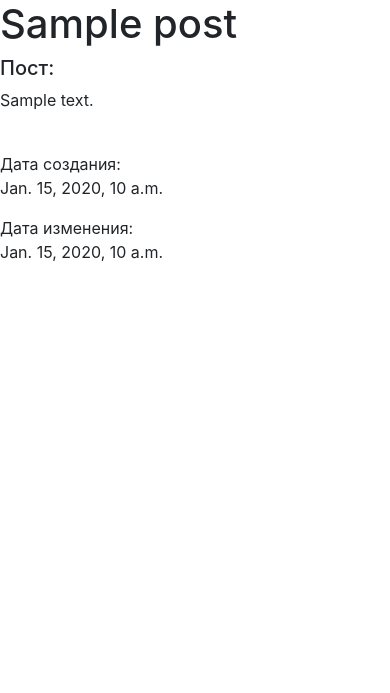
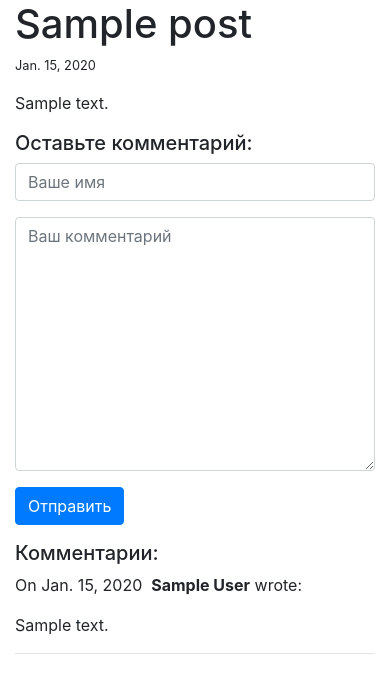
Before and after one commit to Isaeva04/Isaeva_2023, a Django app: a page that uses Isaeva/blog/Templates/blog_detail.html in a window 390 px wide. Shown: the part 56-749 px from the top of the page. Run offline with Django 4.2, Linux system fonts and the light colour scheme; tables that the repository leaves empty hold one stand-in row (values such as "Sample post").

Commit message:
Isaeva_2023

```diff
--- a/Isaeva/blog/Templates/blog_detail.html
+++ b/Isaeva/blog/Templates/blog_detail.html
@@ -1,16 +1,31 @@
 {% extends "base.html" %}
 {% block page_content %}
+<div class="col-md-8 offset-md-2">
+    <h1>{{ post.title }}</h1>
+    <small>
+        {{ post.created_on.date }}
 
-<h1>{{ post.title }}</h1>
-<div class="row">
-    <div class="col-md-4">
-        <h5>Пост:</h5>
-        <p>{{ post.body }}</p>
-        <br>
-        <h8>Дата создания:</h8>
-        <p>{{ post.created_on }}</p>
-        <h9>Дата изменения:</h9>
-        <p>{{ post.last_modified }}</p>
-    </div>
+    </small>
+    <p>{{ post.body | linebreaks }}</p>
+    <h5>Оставьте комментарий:</h5>
+    <form action="/blog/{{ post.pk }}/" method="post">
+        {% csrf_token %}
+        <div class="form-group">
+            {{ form.author }}
+        </div>
+        <div class="form-group">
+            {{ form.body }}
+        </div>
+        <button type="submit" class="btn btn-primary">Отправить</button>
+    </form>
+    <h5>Комментарии:</h5>
+    {% for comment in comments %}
+    <p>
+        On {{comment.created_on.date }}&nbsp;
+        <b>{{ comment.author }}</b> wrote:
+    </p>
+    <p>{{ comment.body }}</p>
+    <hr>
+    {% endfor %}
 </div>
 {% endblock %}
--- a/Isaeva/blog/Templates/blog_index.html
+++ b/Isaeva/blog/Templates/blog_index.html
@@ -9,7 +9,7 @@
 
         <div class="card-body">
           <h5 class="card-title">{{ Post.title }}</h5>
-          <p class="card-text">{{ Post.body }}</p>
+          <p class="card-text">{{ Post.body | slice:":400" }}</p>
           <a href="{% url 'blog_detail' Post.pk %}"
             class="btn btn-primary">
             Подробнее
--- /dev/null
+++ b/Isaeva/blog/forms.py
@@ -0,0 +1,17 @@
+from django import forms
+
+
+class CommentForm(forms.Form):
+    author = forms.CharField(
+        max_length = 60,
+        widget = forms.TextInput(attrs={
+            'class':'form-control',
+            'placeholder': 'Ваше имя'
+        })
+    )
+    body = forms.CharField(
+        widget=forms.Textarea(attrs={
+            'class': 'form-control',
+            'placeholder': 'Ваш комментарий'
+        })
+    )
--- a/Isaeva/blog/urls.py
+++ b/Isaeva/blog/urls.py
@@ -5,4 +5,5 @@ from . import views
 urlpatterns = [
     path("", views.blog_index, name="blog_index"),
     path("<int:pk>/", views.blog_detail, name="blog_detail"),
+    path("category/",views.blog_category, name="blog_category"),
 ]
--- a/Isaeva/blog/views.py
+++ b/Isaeva/blog/views.py
@@ -1,11 +1,12 @@
 from django.shortcuts import render
-from .models import Post
+from .models import Post, Comment
+from .forms import CommentForm
 
 # def blog(request):
 #     return render(request,'blog.html')
 
 def blog_index(request):
-    Posts = Post.objects.all().order_by('-id')  #  в переменную посты выгружаются все объекты БД Пост
+    Posts = Post.objects.all().order_by('-created_on')  #  в переменную посты выгружаются все объекты БД Пост
     context = {
         'Posts': Posts    # словарь в который загружаются все посты
     }
@@ -14,7 +15,34 @@ def blog_index(request):
 
 def blog_detail(request, pk):
     post = Post.objects.get(pk=pk)
+    form = CommentForm()
+    if request.method == 'POST':
+        form = CommentForm(request.POST)
+        if form.is_valid():
+            comment = Comment(
+                author=form.cleaned_data['author'],
+                body = form.cleaned_data['body'],
+                post = post
+            )
+            comment.save()
+    comments = Comment.objects.filter(post=post)
     context = {
-        'post': post
+        "post": post,
+        "comments":comments,
+        "form":form
     }
-    return render(request, 'blog_detail.html', context)
+
+    return render(request, "blog_detail.html", context)
+
+
+def blog_category(request, category):
+    posts = Post.objects.filter(
+        categories__name__contains=category
+    ).order_by(
+        '-created_on'
+    )
+    context = {
+        "category": category,
+        "posts": posts
+    }
+    return render(request, "blog_category.html", context)
```
Also changed, not shown: Isaeva/blog/Templates/blog-category.html (added, +20 -0 lines), Isaeva/blog/models.py (line endings or trailing spaces).
